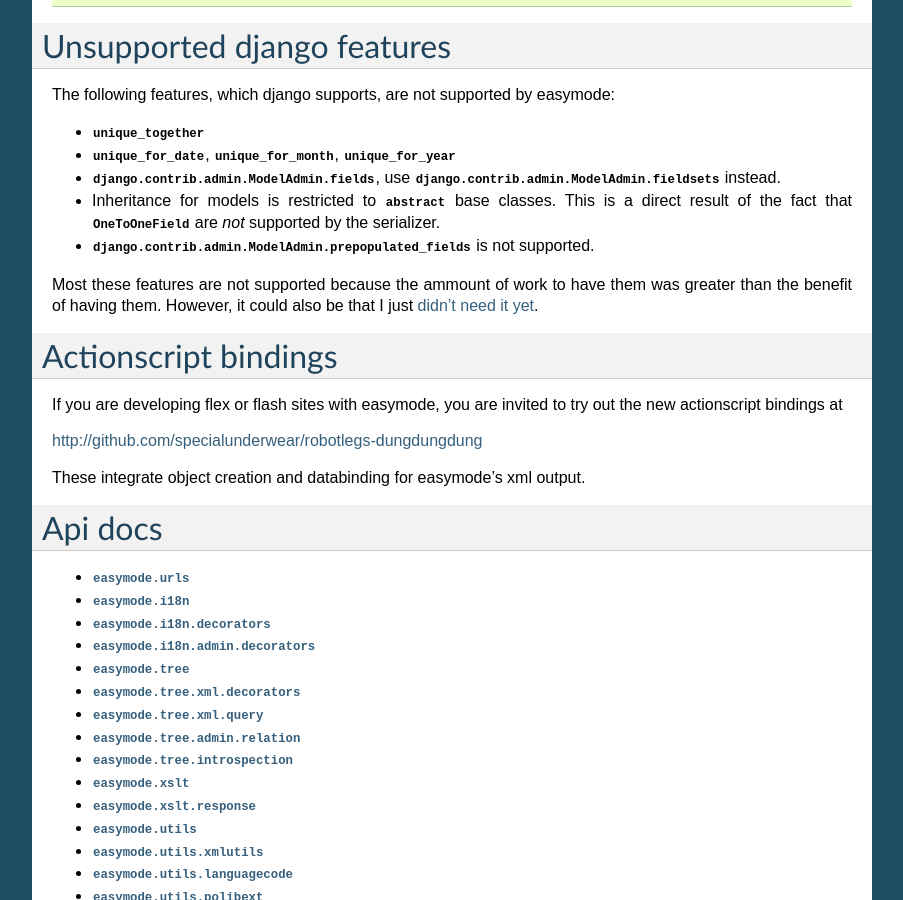
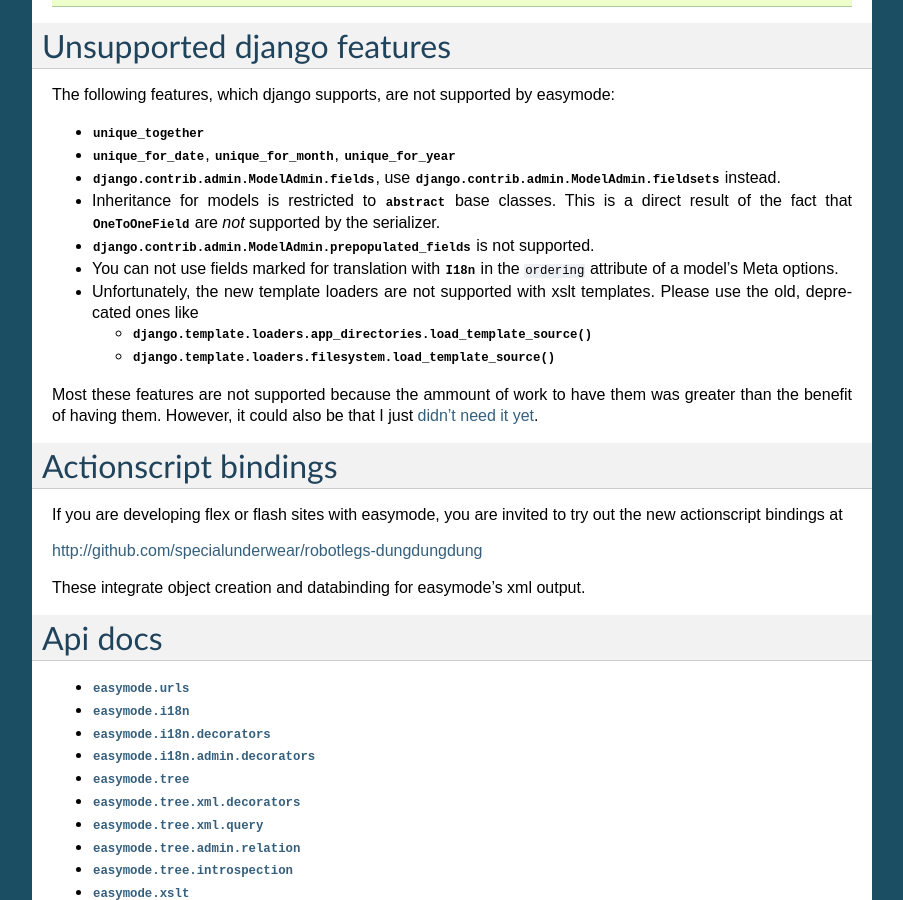
Before and after one commit to specialunderwear/django-easymode, a Sphinx documentation site: the page built from docs/index.rst, in a window 1280 px wide and 900 px high, scrolled down 1560 px. Shown: the whole window, without its empty margins (198-1101 px from the left). Built offline with Sphinx 7.4.7, drawn with Linux system fonts in a browser that asks for light colours.

Commit message:
mention things that don't work in easymode that work in normal django.

```diff
--- a/docs/index.rst
+++ b/docs/index.rst
@@ -104,6 +104,14 @@
   This is a direct result of the fact that :class:`~django.db.models.OneToOneField` are *not* supported by
   the serializer.
 - :attr:`django.contrib.admin.ModelAdmin.prepopulated_fields` is not supported.
+- You can not use fields marked for translation with
+  :class:`~easymode.i18n.decorators.I18n` in the ``ordering`` attribute of a model's
+  Meta options.
+- Unfortunately, the new template loaders are not supported with xslt templates. Please use the
+  old, deprecated ones like
+
+  - :func:`django.template.loaders.app_directories.load_template_source`
+  - :func:`django.template.loaders.filesystem.load_template_source`
 
 Most these features are not supported because the ammount of work to have them
 was greater than the benefit of having them. However, it could also be that I
```
